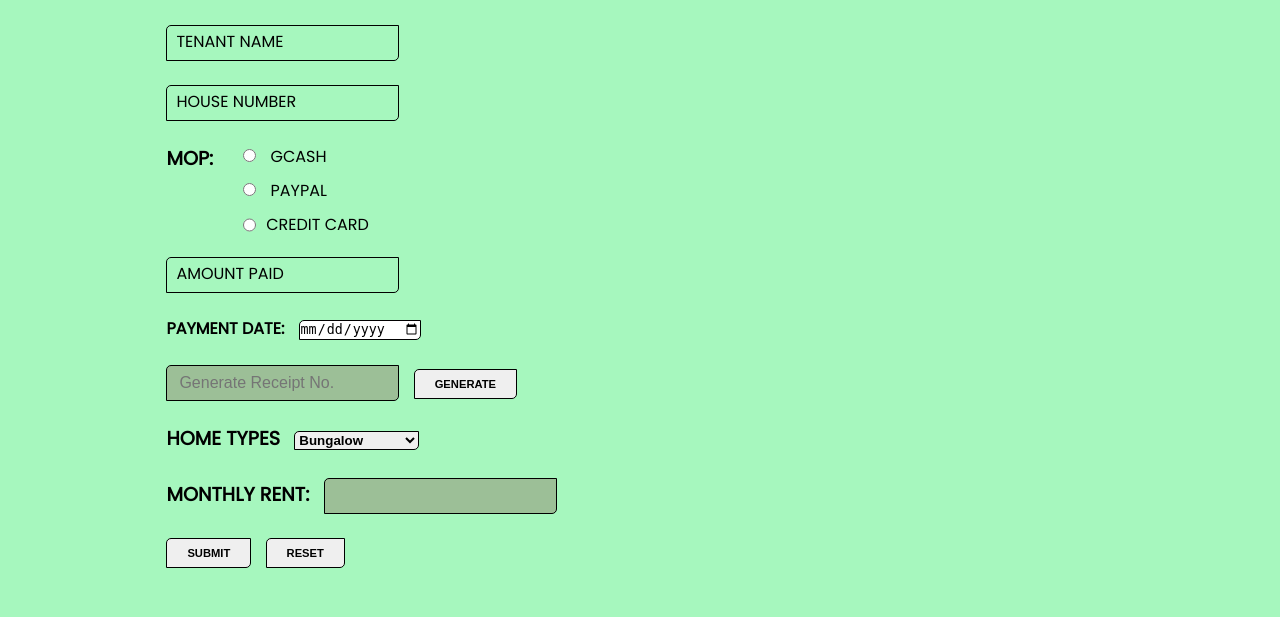
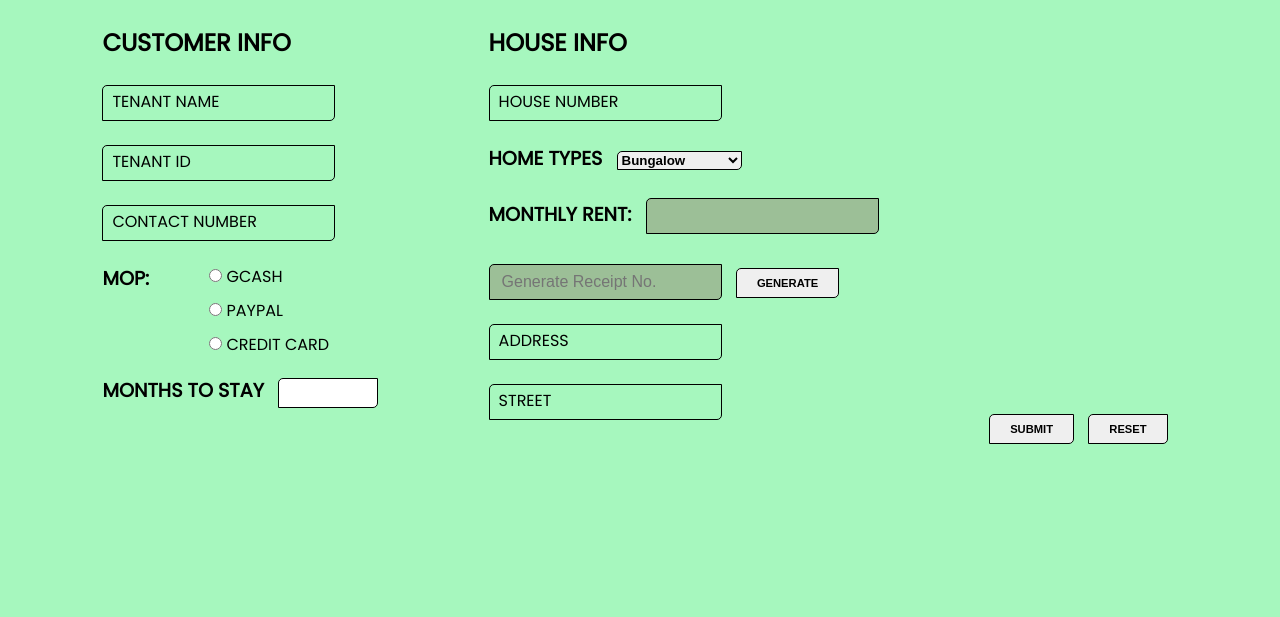
Before and after one commit to Ilaggerz/Cash_Payment_Receipt, a PHP site: page / in a window 1280 px wide. Shown: the part 139-756 px from the top of the page. Run offline with PHP 8.4, Linux system fonts and the light colour scheme; some libraries are stand-ins or nearby versions.

Commit message:
Designing Again

```diff
--- a/css/style.css
+++ b/css/style.css
@@ -1,4 +1,18 @@
 @import url("https://fonts.googleapis.com/css2?family=Poppins&display=swap");
+
+/* UTILITY CLASSES */
+.INPUT-DESIGN {
+  outline: none;
+  border: 1px solid var(--HEADER--BG-COLOR);
+  border-radius: 5px 0 5px 0;
+  min-height: 2rem;
+  padding: 0.5em 0.75em;
+  font-size: 1rem;
+  color: var(--HEADER--BG-COLOR);
+  font-weight: 500;
+  background-color: var(--BG-COLOR);
+  transition: all 0.1s ease;
+}
 
 /* VARIABLES */
 :root {
@@ -70,6 +84,9 @@ input[type="radio"] {
   width: 100%;
   min-height: 100%;
 }
+.indexcontainer form h2 {
+  margin-bottom: 1em;
+}
 
 /* CONTAINER HEADER */
 .indexcontainer__header {
@@ -124,29 +141,28 @@ input[type="radio"] {
 /* CONTAINER MAIN */
 .indexcontainer__main {
   width: 100%;
-  padding: 2% 13%;
+  padding: 2% 8%;
 }
 
+/* CUSTOMER INFO */
 .indexcontainer__main form {
+  display: flex;
+  justify-content: space-between;
   width: 100%;
 }
 
 .indexcontainer__main form div {
+  column-gap: 30px;
+}
+
+.indexcontainer__main form .First__Form div {
   position: relative;
   margin-bottom: 1.5em;
 }
 
-input[id="tenant__name"] {
-  outline: none;
-  border: 1px solid var(--HEADER--BG-COLOR);
-  border-radius: 5px 0 5px 0;
-  min-height: 2rem;
-  padding: 0.5em 0.75em;
-  font-size: 1rem;
-  color: var(--HEADER--BG-COLOR);
-  font-weight: 500;
-  background-color: var(--BG-COLOR);
-  transition: all 0.1s ease;
+.indexcontainer__main form .Second__Form div {
+  position: relative;
+  margin-bottom: 1.5em;
 }
 
 label[for="tenant__name"] {
@@ -157,31 +173,18 @@ label[for="tenant__name"] {
   transition: all 0.5s ease;
 }
 
-input[id="tenant__name"]:focus ~ label[for="tenant__name"],
-input[id="tenant__name"]:valid ~ label[for="tenant__name"] {
+.INPUT-DESIGN:focus ~ label[for="tenant__name"],
+.INPUT-DESIGN:valid ~ label[for="tenant__name"] {
   transform: translate(-15px, -16px) scale(0.7);
   color: var(--INPUT--TEXT-COLOR);
   font-weight: 700;
 }
 
-input[id="tenant__name"]:focus {
+.INPUT-DESIGN:focus {
   border: 2px solid var(--INPUT--TEXT-COLOR);
 }
 
-input[id="house__number"] {
-  outline: none;
-  border: 1px solid var(--HEADER--BG-COLOR);
-  border-radius: 5px 0 5px 0;
-  min-height: 2rem;
-  padding: 0.5em 0.75em;
-  font-size: 1rem;
-  color: var(--HEADER--BG-COLOR);
-  font-weight: 500;
-  background-color: var(--BG-COLOR);
-  transition: all 0.1s ease;
-}
-
-label[for="house__number"] {
+label[for="tenant__id"] {
   position: absolute;
   top: 5px;
   left: 10px;
@@ -189,53 +192,18 @@ label[for="house__number"] {
   transition: all 0.5s ease;
 }
 
-input[id="house__number"]:focus ~ label[for="house__number"],
-input[id="house__number"]:valid ~ label[for="house__number"] {
+.INPUT-DESIGN:focus ~ label[for="tenant__id"],
+.INPUT-DESIGN:valid ~ label[for="tenant__id"] {
   transform: translate(-15px, -16px) scale(0.7);
   color: var(--INPUT--TEXT-COLOR);
   font-weight: 700;
 }
 
-input[id="house__number"]:focus {
+.INPUT-DESIGN:focus {
   border: 2px solid var(--INPUT--TEXT-COLOR);
 }
-.indexcontainer__main form div:nth-child(3) {
-  display: flex;
-  margin-bottom: 0;
-}
-.indexcontainer__main form div:nth-child(3) span {
-  font-weight: 700;
-  font-size: 1.2rem;
-  margin-right: 30px;
-}
 
-.indexcontainer__main form div:nth-child(3) .radio__btns {
-  display: flex;
-  flex-direction: column;
-  margin-bottom: 10px;
-}
-
-.indexcontainer__main form div:nth-child(3) .radio__btns div {
-  margin-bottom: 10px;
-}
-
-.indexcontainer__main form div:nth-child(3) .radio__btns div input {
-  margin-right: 10px;
-}
-input[id="amount__paid"] {
-  outline: none;
-  border: 1px solid var(--HEADER--BG-COLOR);
-  border-radius: 5px 0 5px 0;
-  min-height: 2rem;
-  padding: 0.5em 0.75em;
-  font-size: 1rem;
-  color: var(--HEADER--BG-COLOR);
-  font-weight: 500;
-  background-color: var(--BG-COLOR);
-  transition: all 0.1s ease;
-}
-
-label[for="amount__paid"] {
+label[for="contact__number"] {
   position: absolute;
   top: 5px;
   left: 10px;
@@ -243,54 +211,70 @@ label[for="amount__paid"] {
   transition: all 0.5s ease;
 }
 
-input[id="amount__paid"]:focus ~ label[for="amount__paid"],
-input[id="amount__paid"]:valid ~ label[for="amount__paid"] {
+.INPUT-DESIGN:focus ~ label[for="contact__number"],
+.INPUT-DESIGN:valid ~ label[for="contact__number"] {
   transform: translate(-15px, -16px) scale(0.7);
   color: var(--INPUT--TEXT-COLOR);
   font-weight: 700;
 }
 
-input[id="amount__paid"]:focus {
+.INPUT-DESIGN:focus {
   border: 2px solid var(--INPUT--TEXT-COLOR);
 }
 
-label[for="payment__date"] {
+.indexcontainer__main form .First__Form div:nth-child(5) {
+  display: flex;
+  margin-bottom: 0;
+}
+.indexcontainer__main form .First__Form div:nth-child(5) span {
   font-weight: 700;
+  font-size: 1.2rem;
+  margin-right: 30px;
+}
+
+.indexcontainer__main form .First__Form div:nth-child(5) .radio__btns {
+  display: flex;
+  flex-direction: column;
+  margin-bottom: 10px;
+}
+
+.indexcontainer__main form .First__Form div:nth-child(5) .radio__btns div {
+  margin-bottom: 10px;
+}
+
+.indexcontainer__main
+  form
+  .First__Form
+  div:nth-child(4)
+  .radio__btns
+  div
+  input {
   margin-right: 10px;
-  cursor: pointer;
 }
-input[id="payment__date"] {
+
+label[for="months__to__stay"] {
+  font-weight: 700;
+  font-size: 1.2rem;
+  margin-right: 10px;
+}
+
+input[id="months__to__stay"] {
   border-radius: 5px 0 5px 0;
   border: 1px solid var(--HEADER--BG-COLOR);
   cursor: pointer;
+  width: 100px;
+  height: 30px;
+  padding: 0 0.5em;
+  font-weight: 700;
 }
-input[id="payment__date"]:focus {
+
+input[id="months__to__stay"]:focus {
   outline: none;
   border: 1px solid var(--INPUT--TEXT-COLOR);
 }
 
-input[id="generate__receipt__no"] {
-  outline: none;
-  border: 1px solid var(--HEADER--BG-COLOR);
-  border-radius: 5px 0 5px 0;
-  min-height: 2rem;
-  padding: 0.5em 0.75em;
-  font-size: 1rem;
-  color: var(--HEADER--BG-COLOR);
-  font-weight: 500;
-  background-color: var(--BG-COLOR);
-  transition: all 0.1s ease;
-}
-
-input[id="generate__receipt__no"]:focus {
-  border: 2px solid var(--INPUT--TEXT-COLOR);
-}
-
-input[id="generate__receipt__no"]:read-only {
-  background-color: rgba(133, 60, 60, 0.3);
-}
-button[id="generate__rec__no"] {
-  margin-left: 10px;
+.form__btns button {
+  margin-right: 10px;
   font-size: clamp(0.5rem, 0.5vw + 0.3rem, 0.75rem);
   padding: 8px 20px;
   border: 1px solid var(--HEADER--BG-COLOR);
@@ -300,8 +284,23 @@ button[id="generate__rec__no"] {
   transition: all 0.1s ease;
 }
 
-button[id="generate__rec__no"]:hover,
-button[id="generate__rec__no"]:focus {
+/* RECEIPT INFO */
+label[for="house__number"] {
+  position: absolute;
+  top: 5px;
+  left: 10px;
+  background-color: var(--BG-COLOR);
+  transition: all 0.5s ease;
+}
+
+.INPUT-DESIGN:focus ~ label[for="house__number"],
+.INPUT-DESIGN:valid ~ label[for="house__number"] {
+  transform: translate(-15px, -16px) scale(0.7);
+  color: var(--INPUT--TEXT-COLOR);
+  font-weight: 700;
+}
+
+.INPUT-DESIGN:focus {
   border: 2px solid var(--INPUT--TEXT-COLOR);
 }
 
@@ -333,24 +332,19 @@ label[for="monthly__rent"] {
   margin-right: 10px;
 }
 
-input[id="monthly__rent"] {
-  outline: none;
-  border: 1px solid var(--HEADER--BG-COLOR);
-  border-radius: 5px 0 5px 0;
-  min-height: 2rem;
-  padding: 0.5em 0.75em;
-  font-size: 1rem;
-  color: var(--HEADER--BG-COLOR);
-  font-weight: 500;
-  background-color: var(--BG-COLOR);
-  transition: all 0.1s ease;
-}
 input[id="monthly__rent"]:read-only {
   background-color: rgba(133, 60, 60, 0.3);
 }
 
-.form__btns button {
-  margin-right: 10px;
+.INPUT-DESIGN:focus {
+  border: 2px solid var(--INPUT--TEXT-COLOR);
+}
+
+.INPUT-DESIGN:read-only {
+  background-color: rgba(133, 60, 60, 0.3);
+}
+button[id="generate__rec__no"] {
+  margin-left: 10px;
   font-size: clamp(0.5rem, 0.5vw + 0.3rem, 0.75rem);
   padding: 8px 20px;
   border: 1px solid var(--HEADER--BG-COLOR);
@@ -358,29 +352,80 @@ input[id="monthly__rent"]:read-only {
   font-weight: 700;
   border-radius: 5px 0 5px 0;
   transition: all 0.1s ease;
+  margin-top: 10px;
 }
+
+button[id="generate__rec__no"]:hover,
+button[id="generate__rec__no"]:focus {
+  border: 2px solid var(--INPUT--TEXT-COLOR);
+}
+
+label[for="address"] {
+  position: absolute;
+  top: 5px;
+  left: 10px;
+  background-color: var(--BG-COLOR);
+  transition: all 0.5s ease;
+}
+
+.INPUT-DESIGN:focus ~ label[for="address"],
+.INPUT-DESIGN:valid ~ label[for="address"] {
+  transform: translate(-15px, -16px) scale(0.7);
+  color: var(--INPUT--TEXT-COLOR);
+  font-weight: 700;
+}
+
+.INPUT-DESIGN:focus {
+  border: 2px solid var(--INPUT--TEXT-COLOR);
+}
+
+label[for="street"] {
+  position: absolute;
+  top: 5px;
+  left: 10px;
+  background-color: var(--BG-COLOR);
+  transition: all 0.5s ease;
+}
+
+.INPUT-DESIGN:focus ~ label[for="street"],
+.INPUT-DESIGN:valid ~ label[for="street"] {
+  transform: translate(-15px, -16px) scale(0.7);
+  color: var(--INPUT--TEXT-COLOR);
+  font-weight: 700;
+}
+
+.INPUT-DESIGN:focus {
+  border: 2px solid var(--INPUT--TEXT-COLOR);
+}
+
 .form__btns button:hover,
 .form__btns button:focus {
   border: 2px solid var(--INPUT--TEXT-COLOR);
 }
 
-@media only screen and (max-width: 479px) {
-  input[id="tenant__name"],
-  input[id="house__number"],
-  input[id="amount__paid"],
-  input[id="generate__receipt__no"],
-  input[id="monthly__rent"] {
+.form__btns {
+  align-self: flex-end;
+}
+
+@media only screen and (max-width: 917px) {
+  .indexcontainer__main form {
+    flex-direction: column;
+  }
+  .form__btns {
+    align-self: center;
+  }
+}
+
+@media only screen and (max-width: 768px) {
+  .indexcontainer__main form {
+    flex-direction: column;
+  }
+  .INPUT-DESIGN {
     width: 100%;
   }
+}
 
-  button[id="generate__rec__no"] {
-    margin-left: 0;
-    margin-top: 30px;
-  }
-
-  .indexcontainer__main form div:nth-child(6) {
-    text-align: center;
-  }
+@media only screen and (max-width: 479px) {
   .form__btns {
     text-align: center;
   }
--- a/index.html
+++ b/index.html
@@ -29,19 +29,41 @@
       <!-- CONTAINER MAIN -->
       <main class="indexcontainer__main">
         <!-- CONTAINER MAIN FORM -->
+
         <form action="#">
+          <!-- CUSTOMER INFO -->
+          <div class="First__Form">
+            <h2>CUSTOMER INFO</h2>
             <div>
-            <input type="text" name="tenant__name" id="tenant__name" required />
+              <input
+                class="INPUT-DESIGN"
+                type="text"
+                name="tenant__name"
+                id="tenant__name"
+                required
+              />
               <label for="tenant__name">TENANT NAME</label>
             </div>
             <div>
               <input
+                class="INPUT-DESIGN"
                 type="text"
-              name="house__number"
-              id="house__number"
+                name="tenant__id"
+                id="tenant__id"
                 required
               />
-            <label for="house__number">HOUSE NUMBER</label>
+              <label for="tenant__id">TENANT ID</label>
+            </div>
+            <div>
+              <input
+                class="INPUT-DESIGN"
+                type="tel"
+                name="contact__number"
+                id="contact__number"
+                pattern="[0-9]{4}-[0-9]{3}-[0-9]{4}"
+                required
+              />
+              <label for="contact__number">CONTACT NUMBER</label>
             </div>
             <div>
               <span>MOP:</span>
@@ -79,28 +101,29 @@
               </div>
             </div>
             <div>
-            <input type="text" name="amount__paid" id="amount__paid" required />
-            <label for="amount__paid">AMOUNT PAID</label>
-          </div>
-          <div>
-            <label for="payment__date">PAYMENT DATE: </label>
+              <label for="months__to__stay">MONTHS TO STAY</label>
               <input
-              type="date"
-              name="payment__date"
-              id="payment__date"
+                type="number"
+                name="months__to__stay"
+                id="months__to__stay"
+                min="1"
+                max="12"
                 required
               />
             </div>
+          </div>
+          <!-- RECEIPT INFO -->
+          <div class="Second__Form">
+            <h2>HOUSE INFO</h2>
             <div>
               <input
+                class="INPUT-DESIGN"
                 type="text"
-              name="generate__receipt__no"
-              id="generate__receipt__no"
-              placeholder="Generate Receipt No."
+                name="house__number"
+                id="house__number"
                 required
-              readonly
               />
-            <button id="generate__rec__no">GENERATE</button>
+              <label for="house__number">HOUSE NUMBER</label>
             </div>
             <div>
               <label for="home__types">HOME TYPES</label>
@@ -117,12 +140,46 @@
             <div>
               <label for="monthly__rent">MONTHLY RENT:</label>
               <input
+                class="INPUT-DESIGN"
                 type="text"
                 name="monthly__rent"
                 id="monthly__rent"
                 required
                 readonly
               />
+            </div>
+            <div>
+              <input
+                class="INPUT-DESIGN"
+                type="text"
+                name="generate__receipt__no"
+                id="generate__receipt__no"
+                placeholder="Generate Receipt No."
+                required
+                readonly
+              />
+              <button id="generate__rec__no">GENERATE</button>
+            </div>
+            <div>
+              <input
+                class="INPUT-DESIGN"
+                type="text"
+                name="address"
+                id="address"
+                required
+              />
+              <label for="address">ADDRESS</label>
+            </div>
+            <div>
+              <input
+                class="INPUT-DESIGN"
+                type="text"
+                name="street"
+                id="street"
+                required
+              />
+              <label for="street">STREET</label>
+            </div>
           </div>
           <div class="form__btns">
             <button id="submit">SUBMIT</button>
--- a/js/main.js
+++ b/js/main.js
@@ -19,7 +19,6 @@ const initApp = () => {
 
   generateRecNoBtn.addEventListener("click", (e) => {
     e.preventDefault();
-    e.stopPropagation();
 
     inputGenerateRecNo.value = generateRandomNum();
   });
```
Lines whose indentation alone changed are shown as unchanged.
